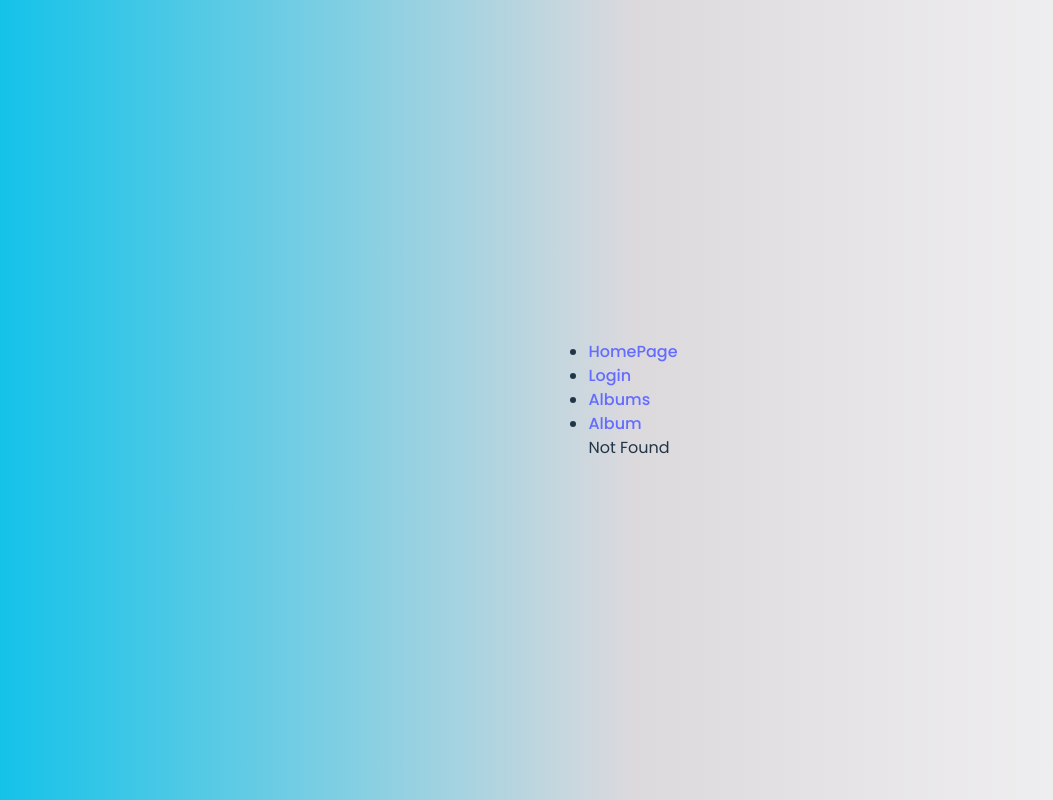
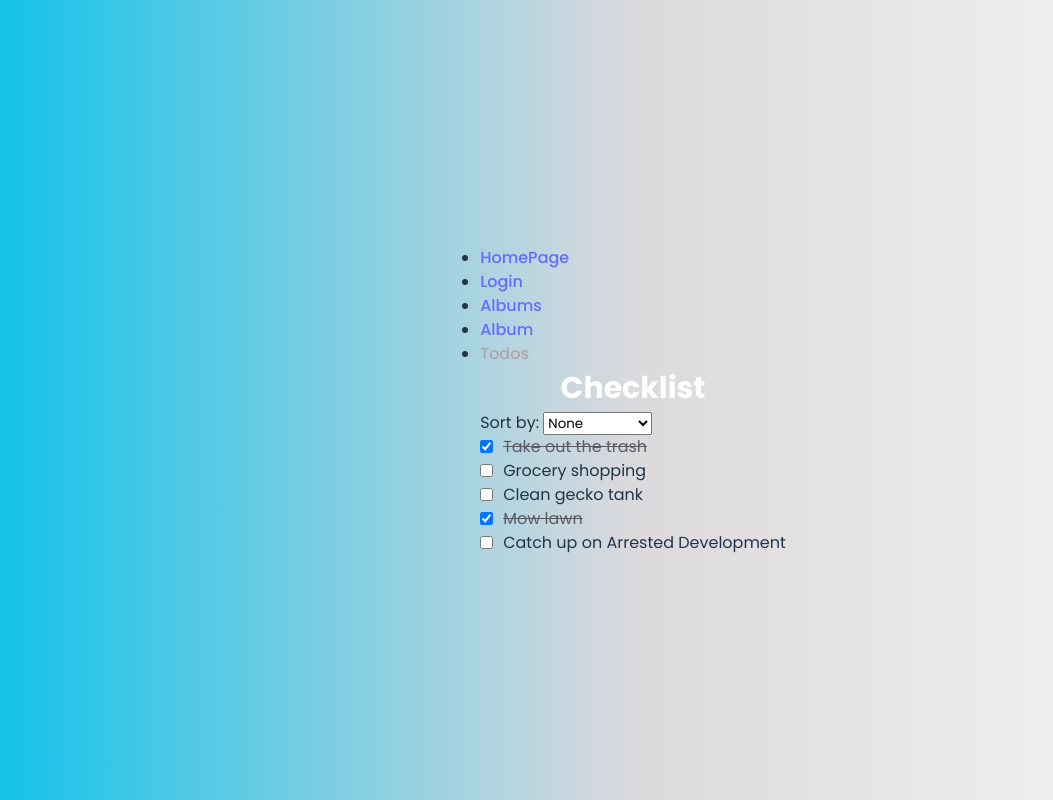
Before and after one commit to OdeyaSadoun/SocialNetworkManagementSystem, a React (Vite) app: page /Todos in a window 1280 px wide. Before the commit this address had no page. Shown: the whole page, without its empty margins (7-1060 px from the left). Built offline with nearby package versions, Linux system fonts and the light colour scheme.

Commit message:
checklist working and sorting!!

```diff
--- a/src/App.jsx
+++ b/src/App.jsx
@@ -5,7 +5,7 @@ import Albums from './components/Albums';
 import Album from './components/Album';
 import NotFound from './components/NotFound';
 import { useLocation } from 'react-router-dom';
-
+import Todos from './components/Todos';
 import "./styles.css"
 
 
@@ -36,7 +36,9 @@ function App() {
         <li>
           <NavLink to="/Album">Album</NavLink>
         </li>
-
+        <li>
+          <NavLink to="/Todos">Todos</NavLink>
+        </li>
       </ul>
     </nav>
 
@@ -47,8 +49,8 @@ function App() {
           <Route path="/Albums" element={<Albums />} />
           <Route path="/Albums/:id" element={<Album />} />
           <Route path="*" element={<NotFound />} />
-
-         <Route path="/login" element={<Login />} />
+          <Route path="*" element={<NotFound />} />
+         <Route path="/Todos" element={<Todos />} />
       </Routes>
 
     </>
--- a/src/components/Todos.jsx
+++ b/src/components/Todos.jsx
@@ -1,14 +1,114 @@
-import React from "react";
+import React, { useState } from "react";
 
+const todosData = [
+  {
+    id: 1,
+    text: "Take out the trash",
+    completed: true
+  },
+  {
+    id: 2,
+    text: "Grocery shopping",
+    completed: false
+  },
+  {
+    id: 3,
+    text: "Clean gecko tank",
+    completed: false
+  },
+  {
+    id: 4,
+    text: "Mow lawn",
+    completed: true
+  },
+  {
+    id: 5,
+    text: "Catch up on Arrested Development",
+    completed: false
+  }
+];
 
+function Todos() {
+  const [items, setItems] = useState(todosData);
+  const [sortingCriteria, setSortingCriteria] = useState("");
 
+  const toggleItemCompletion = (id) => {
+    setItems(prevItems =>
+      prevItems.map(item => {
+        if (item.id === id) {
+          return { ...item, completed: !item.completed };
+        }
+        return item;
+      })
+    );
+  };
 
-function Todos(){
+  const handleSortingCriteriaChange = (e) => {
+    setSortingCriteria(e.target.value);
+    sortItems(e.target.value);
+  };
 
-    return(
-        <>
-        </>
-    )
+  const sortItems = (criteria) => {
+    let sortedItems = [...items];
+    switch (criteria) {
+      case "serial":
+        sortedItems.sort((a, b) => a.id - b.id);
+        break;
+      case "performance":
+        sortedItems.sort((a, b) => a.completed - b.completed);
+        break;
+      case "alphabetical":
+        sortedItems.sort((a, b) => a.text.localeCompare(b.text));
+        break;
+      case "random":
+        sortedItems.sort(() => Math.random() - 0.5);
+        break;
+      default:
+        break;
+    }
+    setItems(sortedItems);
+  };
+
+  const completedStyle = {
+    textDecoration: "line-through",
+    color: "#5a5a63",
+    fontStyle: "italic"
+  };
+
+  return (
+    <div className="checklist">
+      <h2>Checklist</h2>
+      <div>
+        <label htmlFor="sortingCriteria">Sort by: </label>
+        <select
+          id="sortingCriteria"
+          value={sortingCriteria}
+          onChange={handleSortingCriteriaChange}
+        >
+          <option value="">None</option>
+          <option value="serial">Serial</option>
+          <option value="performance">Performance</option>
+          <option value="alphabetical">Alphabetical</option>
+          <option value="random">Random</option>
+        </select>
+      </div>
+      <ul style={{ listStyleType: "none" }}>
+        {items.map(item => (
+          <li key={item.id} style={{ display: "flex", alignItems: "center" }}>
+            <input
+              type="checkbox"
+              checked={item.completed}
+              onChange={() => toggleItemCompletion(item.id)}
+              style={{ marginRight: "10px" }}
+            />
+            <p style={item.completed ? completedStyle : null}>
+              {item.text}
+            </p>
+          </li>
+        ))}
+      </ul>
+    </div>
+  );
 }
 
 export default Todos;
--- a/src/styles.css
+++ b/src/styles.css
@@ -1,4 +1,4 @@
 /* מתי שאנחנו נלחץ על הלינק זה ישנה לנו צבע */
 .active{
-    color:rgb(192, 186, 186)
+    color:rgb(173, 166, 166)
   }
```
